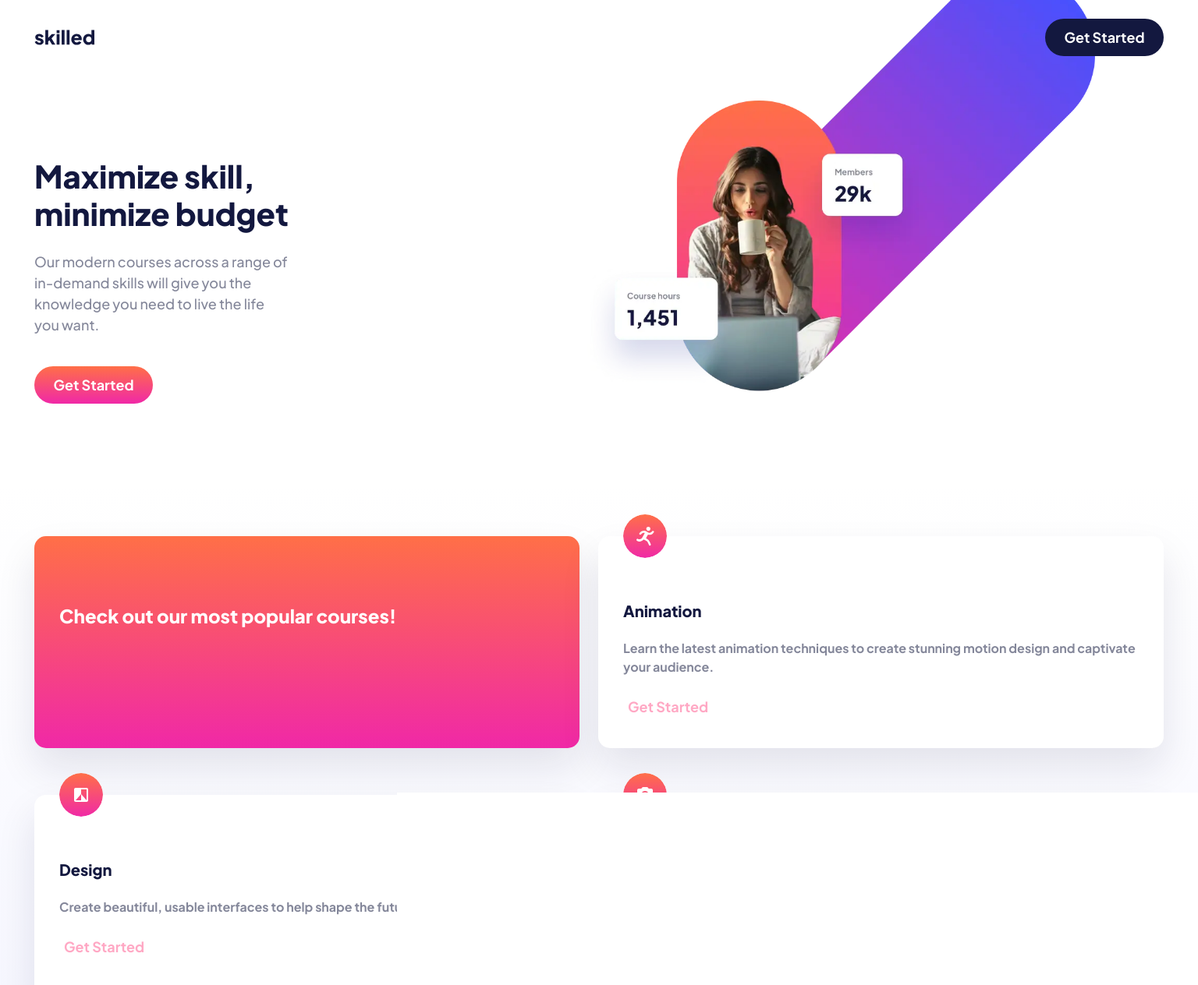
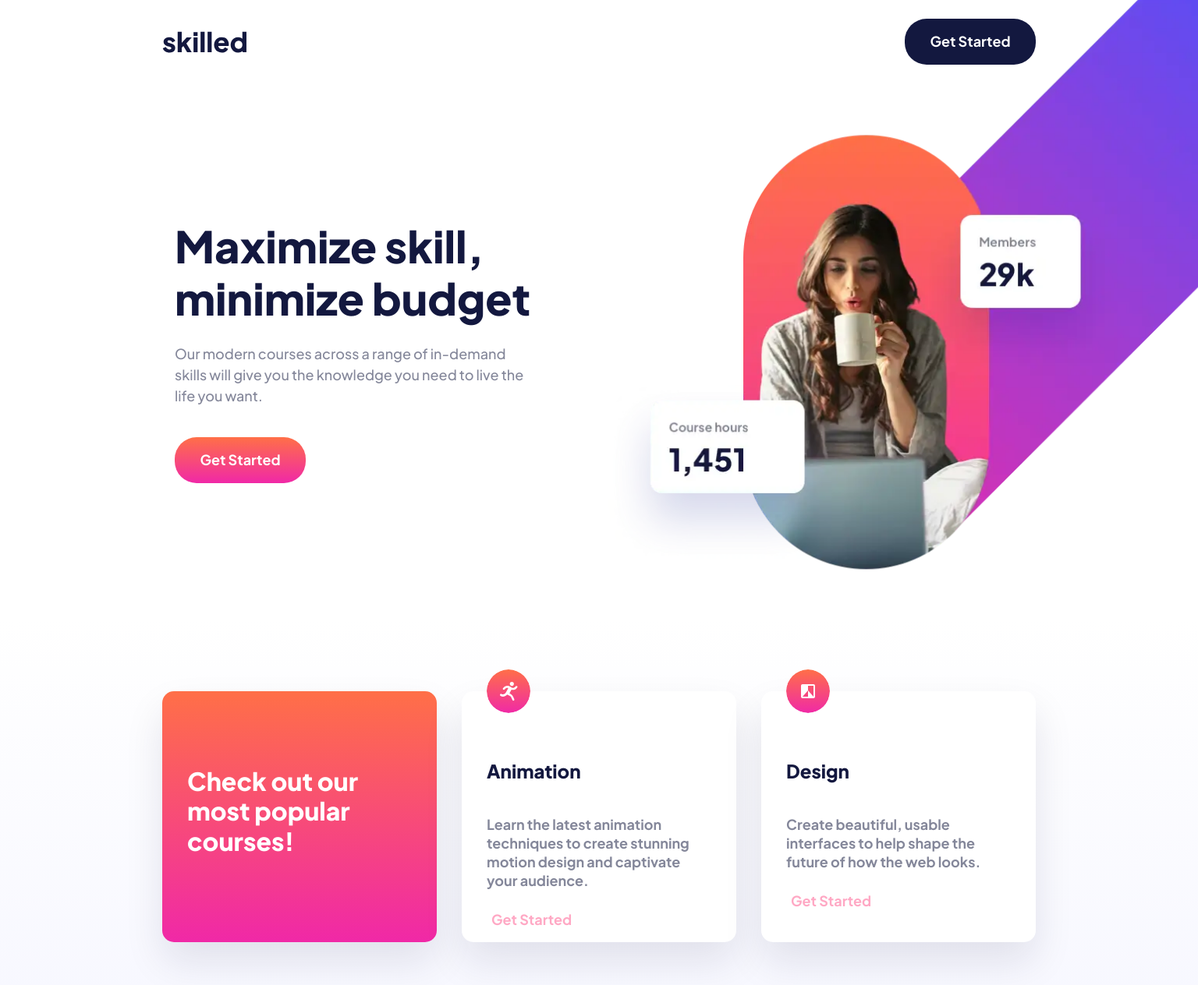
Before and after one commit to CannyRo/FrontendMentor_SkilledElearningLandingPage_S1ObDrZ8q, a plain HTML site: page index.html in a window 1536 px wide. Shown: the top 1264 px of the page at 78% size. Drawn offline with Linux system fonts and the light colour scheme.

Commit message:
Fixed mobile and tablet version + desktop version without hover/focus/active effect on button

```diff
--- a/index.html
+++ b/index.html
@@ -1,5 +1,6 @@
 <!DOCTYPE html>
 <html lang="en">
+
 <head>
   <meta charset="UTF-8">
   <meta name="viewport" content="width=device-width, initial-scale=1.0">
@@ -10,14 +11,18 @@
 
   <title>Frontend Mentor | Skilled e-learning landing page</title>
 </head>
+
 <body>
   <div class="absolute_01"></div>
   <div class="absolute_02"></div>
   <div class="absolute_03"></div>
   <header>
     <nav class="nav">
-      <img src="./assets/logo-dark.svg" alt="logo" class="nav__logo">
-      <button class="btn nav__button">Get Started</button>
+      <div class="nav__content">
+        <img src="./assets/logo-dark.svg" alt="logo" class="nav__logo">
+        <button class="btn nav__button">Get Started</button>
+      </div>
+
     </nav>
     <div class="hero">
       <div class="hero__content">
@@ -28,19 +33,19 @@
       </div>
       <div class="hero__medias">
         <picture class="hero__picture">
-          <source media="(max-width: 767px)" type="image/webp"  srcset="./assets/image-hero-mobile.webp"/>
-          <source media="(max-width: 767px)" type="image/png"  srcset="./assets/image-hero-mobile.png">
-          <source media="(max-width: 767px)" type="image/webp"  srcset="./assets/image-hero-mobile@2x.webp 2x"/>
-          <source media="(max-width: 767px)" type="image/png"  srcset="./assets/image-hero-mobile@2x.png 2x">
-          <source media="(max-width: 1439px)" type="image/webp"  srcset="./assets/image-hero-tablet.webp"/>
-          <source media="(max-width: 1439px)" type="image/png"  srcset="./assets/image-hero-tablet.png">
-          <source media="(max-width: 1439px)" type="image/webp"  srcset="./assets/image-hero-tablet@2x.webp 2x"/>
-          <source media="(max-width: 1439px)" type="image/png"  srcset="./assets/image-hero-tablet@2x.png 2x">
-          <source media="(min-width: 1440px)" type="image/webp"  srcset="./assets/image-hero-desktop.webp"/>
-          <source media="(min-width: 1440px)" type="image/png"  srcset="./assets/image-hero-desktop.png">
-          <source media="(min-width: 1440px)" type="image/webp"  srcset="./assets/image-hero-desktop@2x.webp 2x"/>
-          <source media="(min-width: 1440px)" type="image/png"  srcset="./assets/image-hero-desktop@2x.png 2x">
-          <img src="./assets/image-hero-mobile.png" alt="hero_image" class="hero__img"/>
+          <source media="(max-width: 767px)" type="image/webp" srcset="./assets/image-hero-mobile.webp" />
+          <source media="(max-width: 767px)" type="image/png" srcset="./assets/image-hero-mobile.png">
+          <source media="(max-width: 767px)" type="image/webp" srcset="./assets/image-hero-mobile@2x.webp 2x" />
+          <source media="(max-width: 767px)" type="image/png" srcset="./assets/image-hero-mobile@2x.png 2x">
+          <source media="(max-width: 1439px)" type="image/webp" srcset="./assets/image-hero-tablet.webp" />
+          <source media="(max-width: 1439px)" type="image/png" srcset="./assets/image-hero-tablet.png">
+          <source media="(max-width: 1439px)" type="image/webp" srcset="./assets/image-hero-tablet@2x.webp 2x" />
+          <source media="(max-width: 1439px)" type="image/png" srcset="./assets/image-hero-tablet@2x.png 2x">
+          <source media="(min-width: 1440px)" type="image/webp" srcset="./assets/image-hero-desktop.webp" />
+          <source media="(min-width: 1440px)" type="image/png" srcset="./assets/image-hero-desktop.png">
+          <source media="(min-width: 1440px)" type="image/webp" srcset="./assets/image-hero-desktop@2x.webp 2x" />
+          <source media="(min-width: 1440px)" type="image/png" srcset="./assets/image-hero-desktop@2x.png 2x">
+          <img src="./assets/image-hero-mobile.png" alt="hero_image" class="hero__img" />
         </picture>
       </div>
     </div>
@@ -81,8 +86,11 @@
     </div>
   </main>
   <footer>
-    <img src="./assets/logo-light.svg" alt="logo" class="footer__logo">
-    <button class="btn footer__btn">Get Started</button>
+    <div class="footer__nav">
+      <img src="./assets/logo-light.svg" alt="logo" class="footer__logo">
+      <button class="btn footer__btn">Get Started</button>
+    </div>
   </footer>
 </body>
+
 </html>
--- a/style.css
+++ b/style.css
@@ -29,11 +29,25 @@ body{
     font-weight: 700;
     overflow-x: hidden;
 }
+header{
+    display: flex;
+    flex-direction: column;
+    justify-content: center;
+    align-items: center;
+}
 .nav{
+    display: flex;
+    justify-content: center;
+    align-items: center;
+    padding: 16px 20px;
+    width: 100%;
+}
+.nav__content{
     display: flex;
     justify-content: space-between;
     align-items: center;
-    padding: 16px 20px;
+    width: 100%;
+    max-width: 1120px;
 }
 .nav__logo, .footer__logo{
     width: auto;
@@ -107,6 +121,13 @@ main{
     display: grid;
     grid-column: 1fr;
     row-gap: 60px;
+    grid-template-areas:
+            "introduction"
+            "animation"
+            "design"
+            "photography"
+            "crypto"
+            "business";
 }
 .card__introduction{
     grid-area: introduction ;
@@ -122,6 +143,8 @@ main{
 }
 .card{
     position: relative;
+    display: flex;
+    flex-direction: column;
     /* margin-top: 60px; */
     padding: 64px 32px 40px 32px;
     background-color: var(--white);
@@ -185,6 +208,7 @@ main{
 .card__btn{
     display: flex;
     align-items: center;
+    margin-top: auto;
     height: 28px;
     font-size: 18px;
     line-height: 150%;
@@ -195,11 +219,18 @@ main{
 }
 footer{
     display: flex;
-    justify-content: space-between;
+    justify-content: center;
     align-items: center;
     padding: 24px 20px;
     color: var(--white);
     background-color: var(--blue-900);
+}
+.footer__nav{
+    display: flex;
+    justify-content: space-between;
+    align-items: center;
+    width: 100%;
+    max-width: 1120px;
 }
 .footer__btn{
     height: 48px;
@@ -252,6 +283,7 @@ footer{
     .hero{
         display: flex;
         align-items: center;
+        justify-content: center;
         width: 100%;
         height: 528px;
         overflow-x: hidden;
@@ -260,12 +292,13 @@ footer{
         margin-bottom: 0px;
         margin-right: 24px;
         padding: 0px 0px 0px 44px;
+        width: 372px;
     }
     .hero__medias{
         display: flex;
         align-items: center;
-        width: 100%;
-        height: 320px;
+        width: 372px;
+        height: 100%;
         overflow: hidden;
     }
     .hero__picture{
@@ -297,8 +330,137 @@ footer{
     }
     .card__introduction, .card{
         padding: 64px 32px 40px 32px ;
+        height: 100%;
+    }
+    .card__content{
+        font-size: 18px;
     }
     footer{
         padding: 24px 44px;
     }
 }
+@media (min-width: 1440px) {
+    header{
+        overflow: hidden;
+    }
+    /* .absolute_01{
+        z-index: 10;
+        position: absolute;
+        top: 0;
+        right: 0;
+        width: 60px;
+        height: 60px;
+        background-color:darkorange
+    }*/
+    /* .absolute_02{
+        z-index: 10;
+        position: absolute;
+        top: 444px;
+        right: 0;
+        width: 536px;
+        height: 60px;
+        background-color:dodgerblue;
+    } */
+    /* .absolute_03{
+        z-index: 10;
+        position: absolute;
+        top: 171px;
+        right: 219px;
+        width: 317px;
+        height: 560px;
+        background-color:greenyellow;
+        opacity: 0.5;
+    } */
+
+    .nav{
+        padding: 24px 80px;
+    }
+    .nav__logo, .footer__logo{
+        width: auto;
+        height: 28px;
+    }
+    .btn{
+        padding: 16px 32px;
+        width: 168px;
+        height: 59px;
+    }
+    .hero{
+        display: flex;
+        align-items: center;
+        justify-content: center;
+        width: 100%;
+        height: 688px;
+        overflow-x: hidden;
+    }
+    .hero__content{
+        margin-right: 0px;
+        padding: 0px 32px 0px 80px;
+        width: 624px;
+    }
+    .hero__title{
+        font-size: 56px;
+        line-height: 120%;
+    }
+    .hero__resume{
+        width: 457px;
+    }
+    .hero__medias{
+        display: flex;
+        align-items: center;
+        width: 624px;
+        height: 100%;
+        overflow: hidden;
+    }
+    .hero__picture{
+        display: flex;
+        justify-content: center;
+        align-items: center;
+        width: 100%;
+        height: 100%;
+        overflow: hidden;
+    }
+    .hero__img {
+        top: -139px;
+        left: calc(50% + 12px);
+        width: 1040px;
+    }
+    main{
+        display: flex;
+        justify-content: center;
+        align-items: center;
+        padding: 92px 80px 144px 80px;
+        display: grid;
+        grid-column: 1fr 1fr 1fr;
+        row-gap: 84px;
+        column-gap: 32px;
+        grid-template-areas:
+            "introduction animation design"
+            "photography crypto business";
+        grid-template-columns: 352px 352px 352px;
+        grid-template-rows: 322px 322px;
+    }
+    .card__introduction{
+        font-size: 32px;
+    }
+    .card__introduction, .card{
+        padding: 64px 32px 40px 32px ;
+        height: 100%;
+    }
+    .card__title{
+        font-size: 24px;
+    }
+    .card__btn{
+        display: flex;
+        align-items: center;
+        height: 28px;
+        font-size: 18px;
+        line-height: 150%;
+        font-weight: 700;
+        color: var(--pink-600);
+        background: none;
+        border: none;
+    }
+    footer{
+        padding: 24px 44px;
+    }
+}
```
